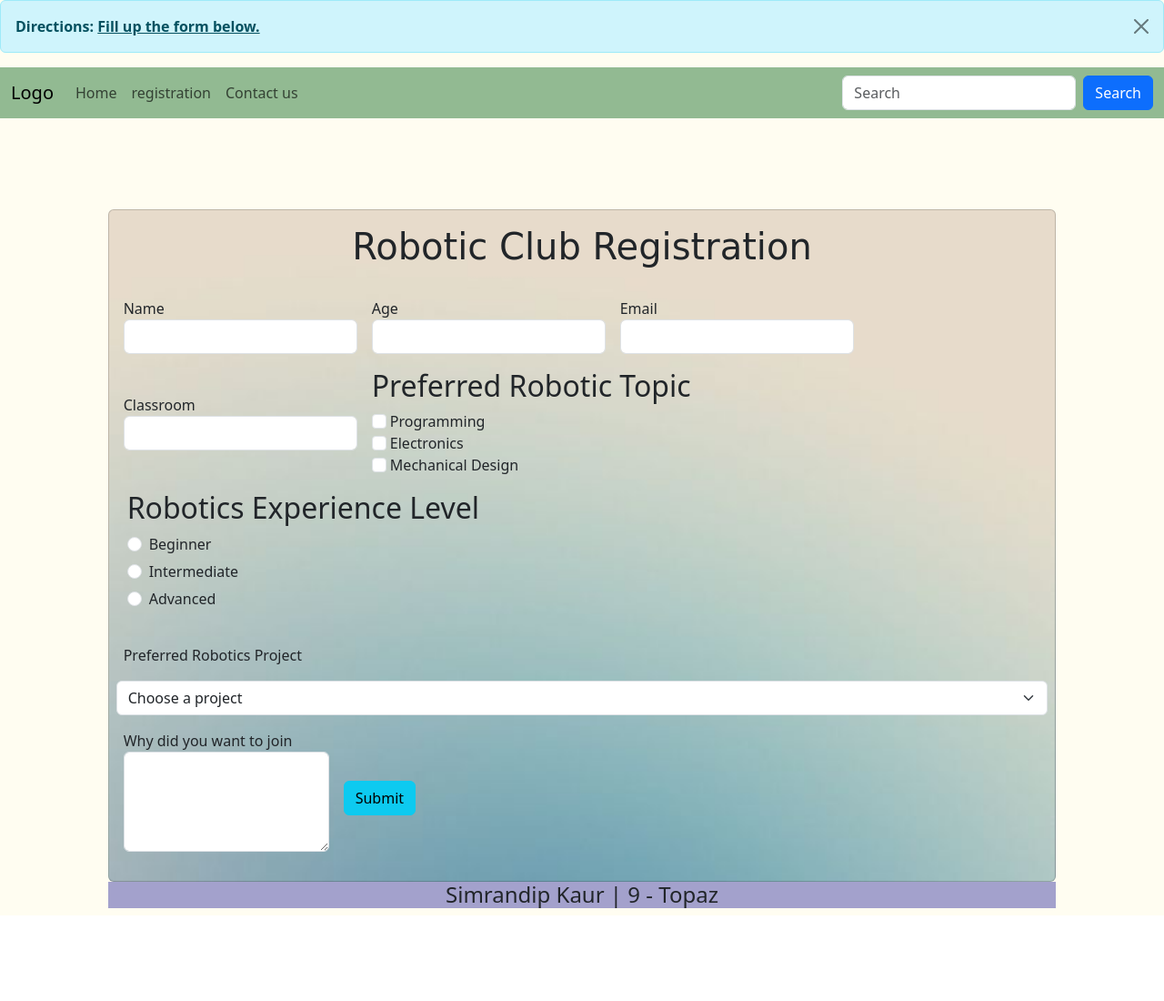
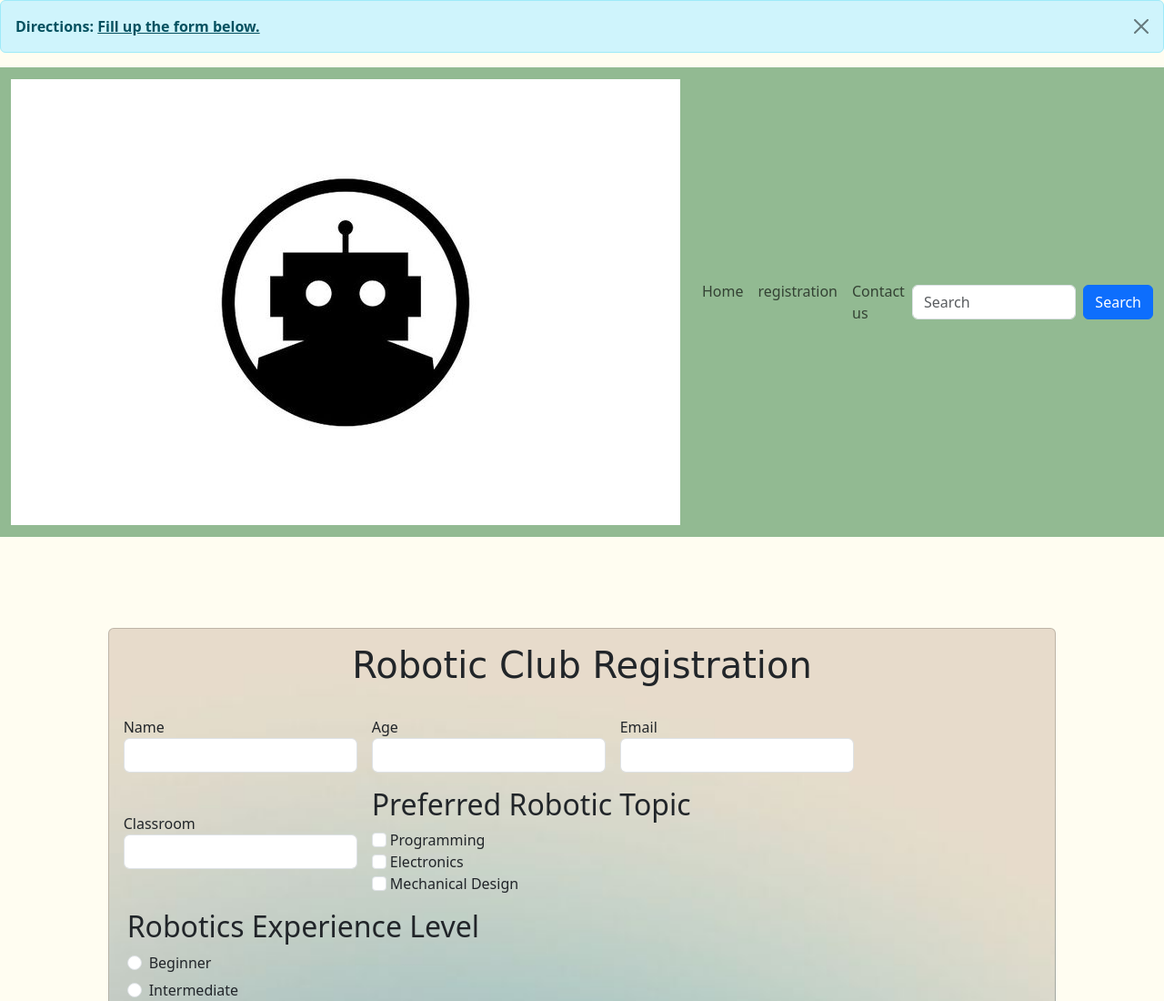
Before and after one commit to SKaur-9T/Q2-QUIZ2, a plain HTML site: page Registration.html in a window 1280 px wide. Shown: the top 1100 px of the page at 91% size. Before the commit the page ends 1006 px from the top, so only its background shows below. Drawn offline with nearby package versions, Linux system fonts and the light colour scheme.

Commit message:
Update Registration.html

```diff
--- a/Registration.html
+++ b/Registration.html
@@ -20,7 +20,7 @@
 
         <nav class="navbar navbar-expand-sm">
             <div class="container-fluid">
-              <a class="navbar-brand" href="javascript:void(0)">Logo</a>
+              <a class="navbar-brand" href="javascript:void(0)"><img src="logo.jpg"></a>
               <button class="navbar-toggler" type="button" data-bs-toggle="collapse" data-bs-target="#mynavbar">
                 <span class="navbar-toggler-icon"></span>
               </button>
```
